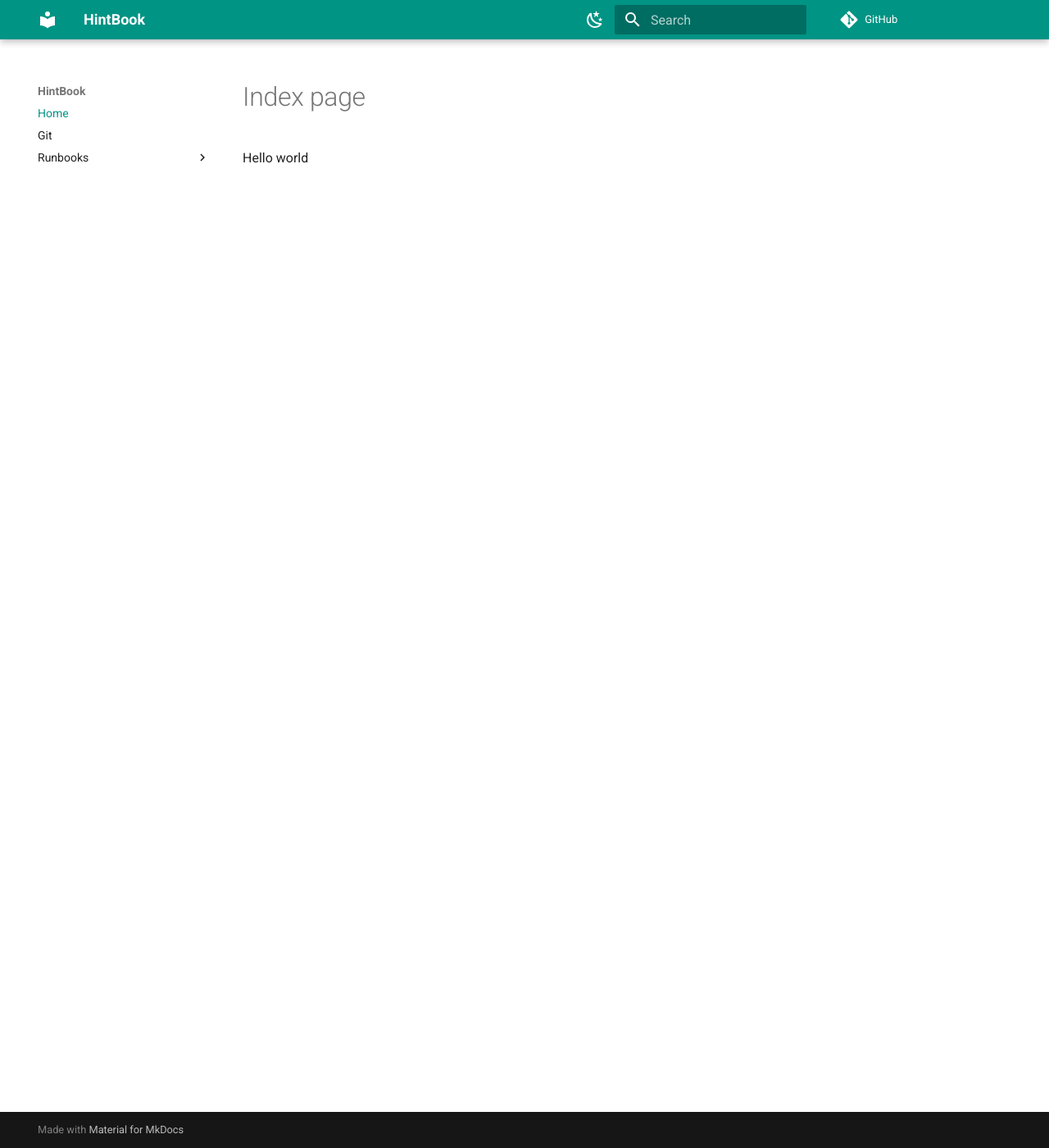
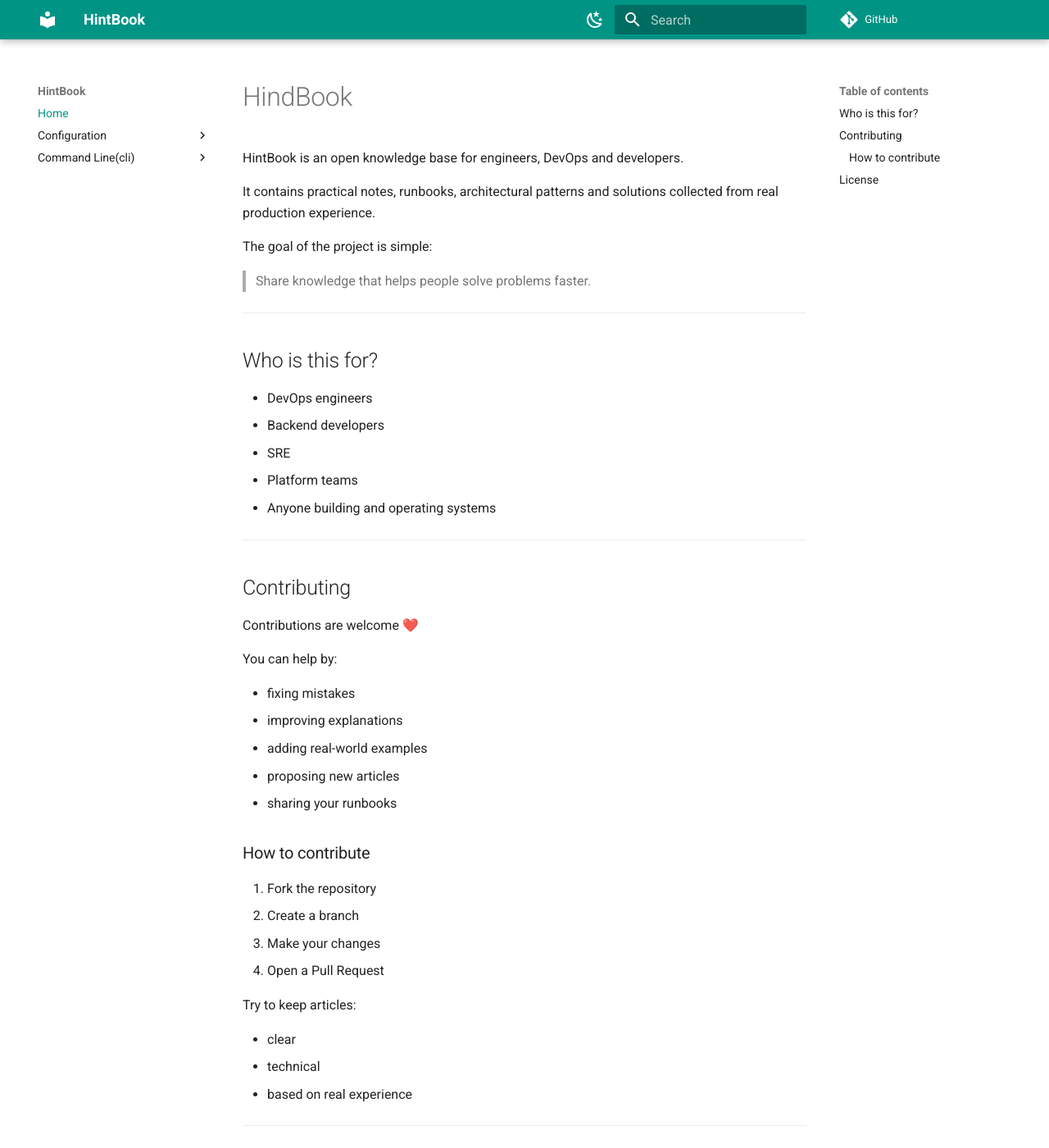
Before and after one commit to panovmikhail/hintbook, an MkDocs documentation site: the page built from docs/index.md, in a window 1280 px wide and 1400 px high. Shown: the whole window at 82% size. Built offline with MkDocs 1.6.1 and Material for MkDocs 9.7.7, drawn with Linux system fonts in a browser that asks for light colours; comment, search, counter and statistics services are not loaded; some of the changed text lies outside the part shown.

Commit message:
add new docs files

```diff
--- a/docs/index.md
+++ b/docs/index.md
@@ -1,3 +1,55 @@
-# Index page
+# HindBook
 
-Hello world
+HintBook is an open knowledge base for engineers, DevOps and developers.
+
+It contains practical notes, runbooks, architectural patterns and solutions
+collected from real production experience.
+
+The goal of the project is simple:
+
+> Share knowledge that helps people solve problems faster.
+
+---
+
+## Who is this for?
+
+- DevOps engineers
+- Backend developers
+- SRE
+- Platform teams
+- Anyone building and operating systems
+
+---
+
+## Contributing
+
+Contributions are welcome ❤️
+
+You can help by:
+
+- fixing mistakes
+- improving explanations
+- adding real-world examples
+- proposing new articles
+- sharing your runbooks
+
+### How to contribute
+
+1. Fork the repository
+2. Create a branch
+3. Make your changes
+4. Open a Pull Request
+
+Try to keep articles:
+
+- clear
+- technical
+- based on real experience
+
+---
+
+## License
+
+This project is licensed under the MIT License.
+
+You are free to use, copy, modify and distribute the materials.
--- a/mkdocs.yml
+++ b/mkdocs.yml
@@ -1,5 +1,5 @@
 site_name: HintBook
-site_author: Mikhail Panov
+site_author: Panov Mikhail
 repo_url: https://github.com/panovmikhail/hintbook
 
 
@@ -31,6 +31,11 @@ markdown_extensions:
 
 nav:
   - Home: index.md
-  - Git: git/git-per-dir-configuration.md
-  - Runbooks:
-      - Deploy: runbooks/deploy.md
+  - Configuration:
+      - Git:
+          - configuration/git/git-per-dir-configuration.md
+  - Command Line(сli):
+    - Kubernetes:
+        - command-line(сli)/kubernetes/kubernetes-cli-hints.md
+    - Curl:
+        - command-line(сli)/curl/curl.md
```
Also changed, not shown: docs/architecture/architecture.md (deleted, +0 -1 lines), docs/command-line(сli)/curl/curl.md (added, +1 -0 lines), docs/command-line(сli)/kubernetes/kubernetes-cli-hints.md (added, +6 -0 lines), docs/configuration/git/git-per-dir-configuration.md (added, +24 -0 lines), docs/runbooks/deploy/deploy.md (deleted, +0 -1 lines).
